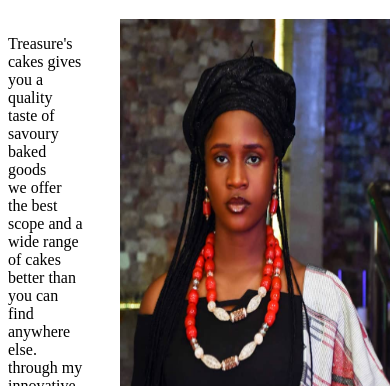
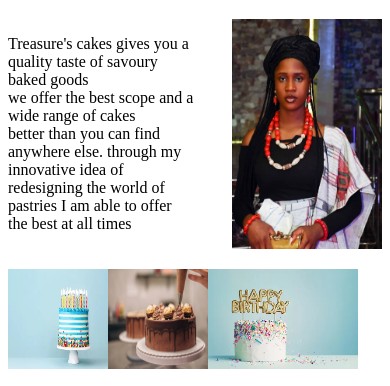
Before and after one commit to OGUGUA54/treasure-s-cakes, a plain HTML site: page index.html in a window 390 px wide. Shown: the part 693-1079 px from the top of the page. Drawn offline with Linux system fonts and the light colour scheme.

Commit message:
new commit(responsive design for images)

```diff
--- a/index.css
+++ b/index.css
@@ -63,13 +63,13 @@
     }
 
     #image {
-        width: 300px;
+        width: 150px;
         padding-left: 10%;
 
     }
 
     .cake {
-        width: 200px;
+        width: 100px;
     }
 
     .cake1 {
```
